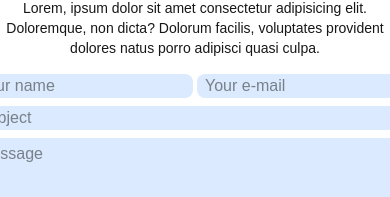
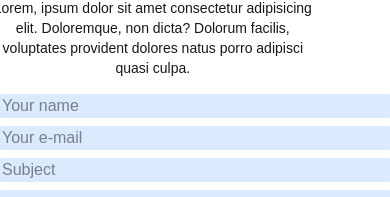
Before and after one commit to ebobic/E-Commerce, a Next.js app: page / in a window 390 px wide. Shown: the part 772-969 px from the top of the page. Built offline with nearby package versions, Linux system fonts and the light colour scheme.

Commit message:
Added some responsive design

```diff
--- a/components/contact-form.tsx
+++ b/components/contact-form.tsx
@@ -19,11 +19,11 @@ export default function ContactForm() {
         <section className="grid grid-cols-1 pb-10 w-[70vh] justify-self-center">
             <div className="w-[50vh] pt-6 pb-2 text-center justify-self-center">
                 <h2 className="pt-6 text-2xl font-bold">Get In Touch With Us</h2>
-                <p className="p-2 text-sm">Lorem, ipsum dolor sit amet consectetur adipisicing elit. Doloremque, non dicta? Dolorum facilis, voluptates provident dolores natus porro adipisci quasi culpa.</p>
+                <p className="p-2 text-sm w-4/5 sm:w-full">Lorem, ipsum dolor sit amet consectetur adipisicing elit. Doloremque, non dicta? Dolorum facilis, voluptates provident dolores natus porro adipisci quasi culpa.</p>
             </div>
 
             <Form action={(handleSubmit)} className='grid place-content-center'>
-                <div className="flex gap-1">
+                <div className="grid gap-1 sm:flex">
                     <input type="text"
                         className="mb-1 px-2 rounded-lg bg-blue-100"
                         name="name"
```
